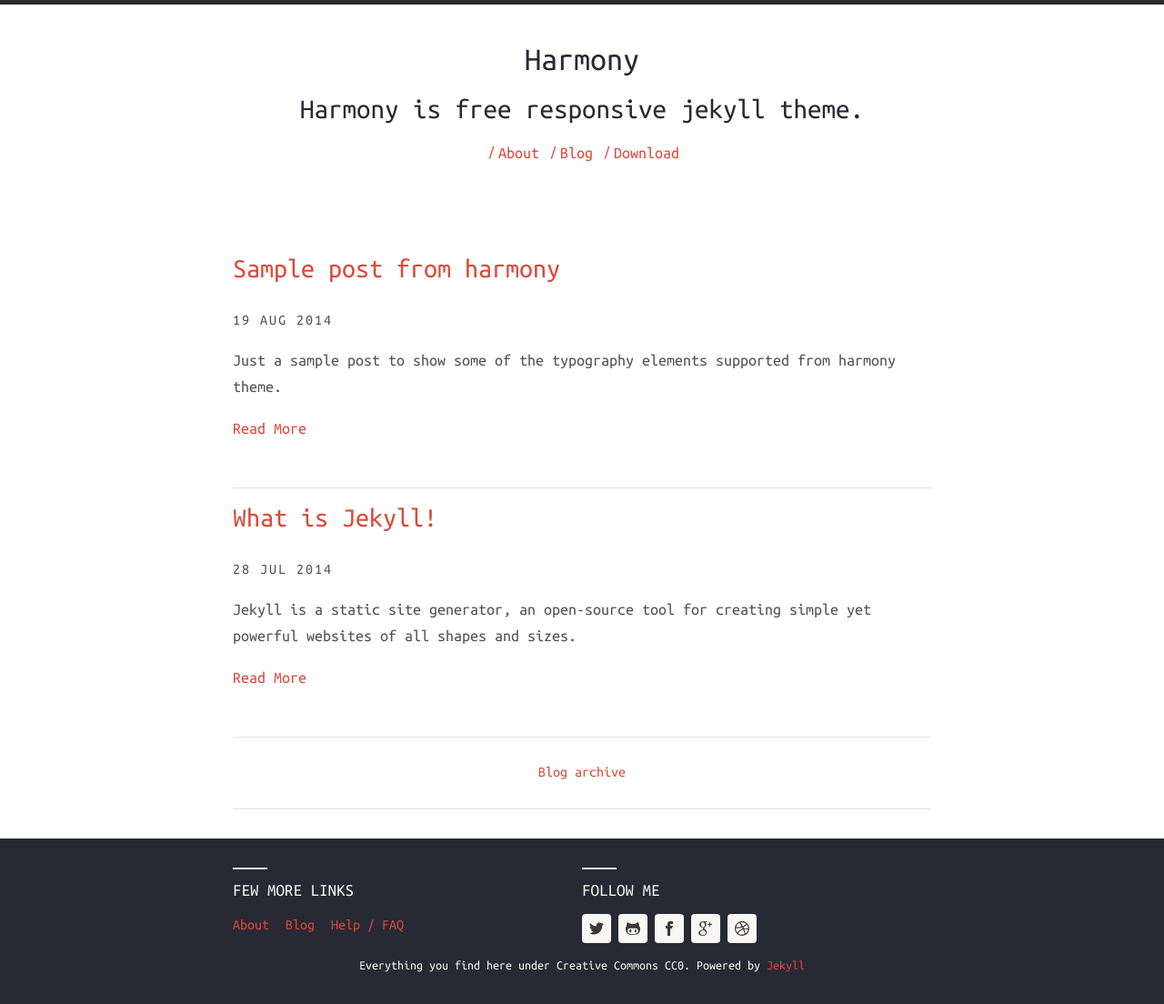
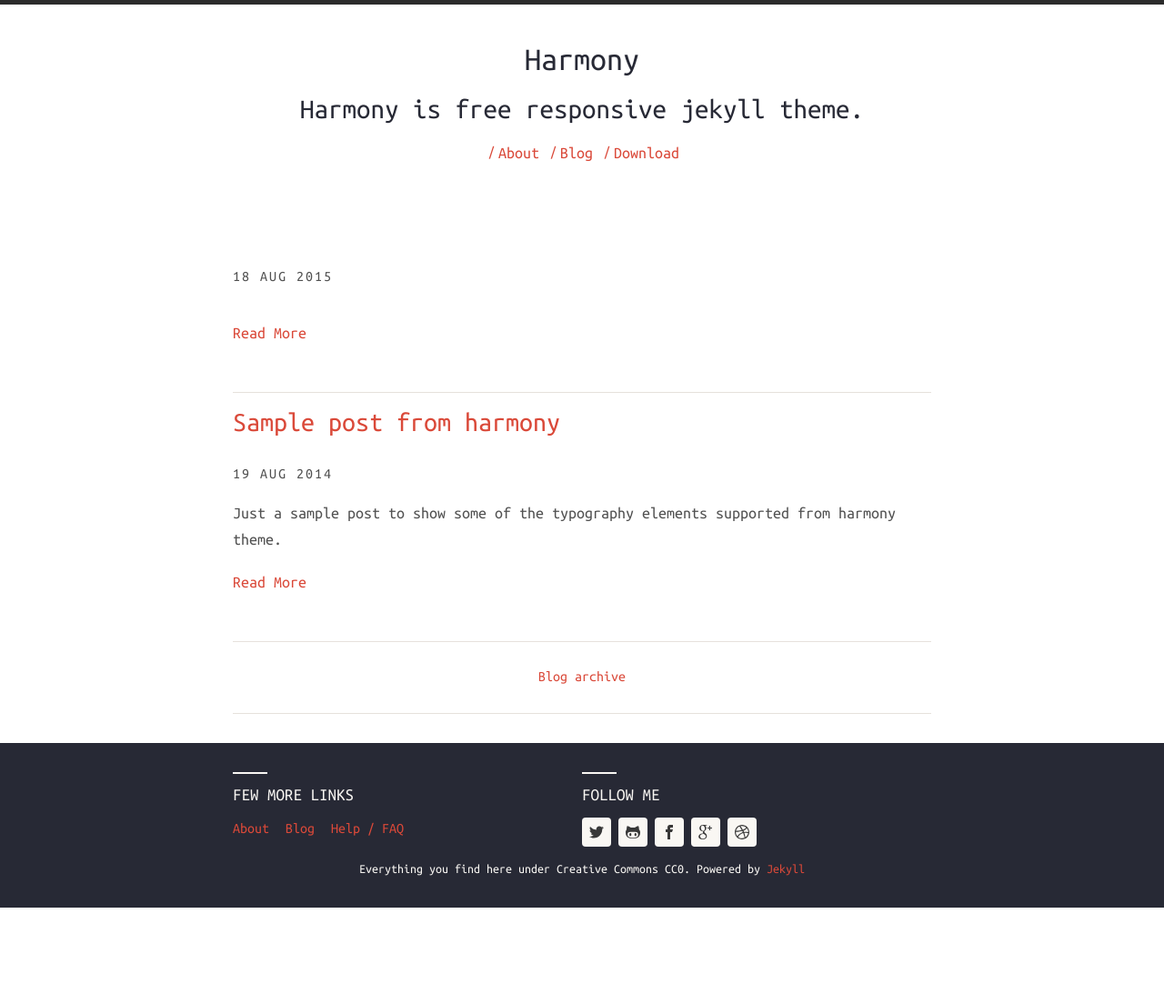
Before and after one commit to noamross/Blog-1, a Jekyll site: the page built from index.html, in a window 1280 px wide. Shown: the whole page at 91% size. Built offline with Jekyll 4.4.1, drawn with Linux system fonts in a browser that asks for light colours; nearby versions of some CDN libraries; after the commit the page ends 998 px from its top, so only the background shows below that.

Commit message:
update jekyll blog post to check watch

```diff
--- a/_posts/2014-07-28-welcome-to-jekyll.markdown
+++ b/_posts/2014-07-28-welcome-to-jekyll.markdown
@@ -1,9 +1,8 @@
 ---
 layout: post
-title:  "What is Jekyll!"
-date:   2014-07-28 22:48:45
-description: Jekyll is a static site generator, an open-source tool for creating simple yet powerful websites of all shapes and sizes.
-categories:
+title:  "Did Jekyll Serve This?"
+date:   2015-08-18
+description: Trying to find out whether the jekyll serve --watch command worked.
 - blog
 ---
 
```
